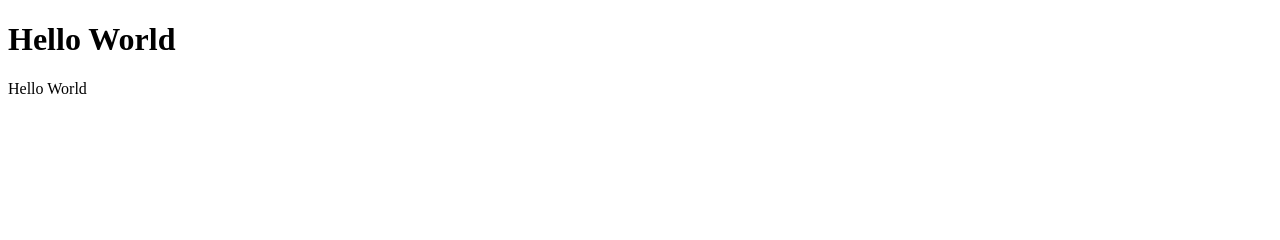
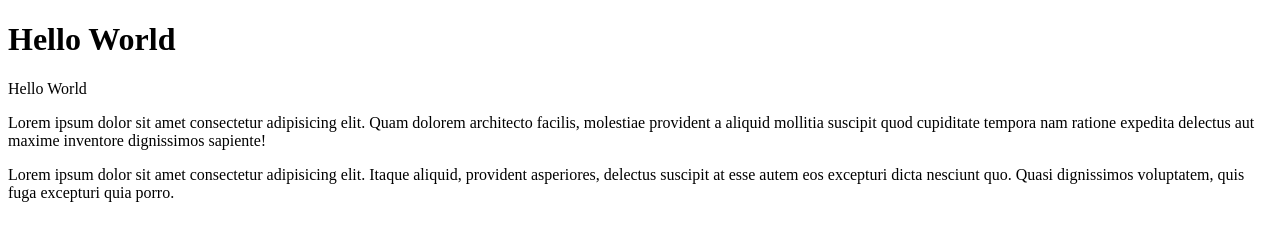
Before and after one commit to D00KZ/pet-store, a plain HTML site: page index.html in a window 1280 px wide. Drawn offline with Linux system fonts and the light colour scheme.

Commit message:
Added Stuff Yup

```diff
--- a/index.html
+++ b/index.html
@@ -8,5 +8,7 @@
 <body>
     <h1>Hello World</h1>
     <p>Hello World</p>
+    <p>Lorem ipsum dolor sit amet consectetur adipisicing elit. Quam dolorem architecto facilis, molestiae provident a aliquid mollitia suscipit quod cupiditate tempora nam ratione expedita delectus aut maxime inventore dignissimos sapiente!</p>
+    <p>Lorem ipsum dolor sit amet consectetur adipisicing elit. Itaque aliquid, provident asperiores, delectus suscipit at esse autem eos excepturi dicta nesciunt quo. Quasi dignissimos voluptatem, quis fuga excepturi quia porro.</p>
 </body>
 </html>
```
